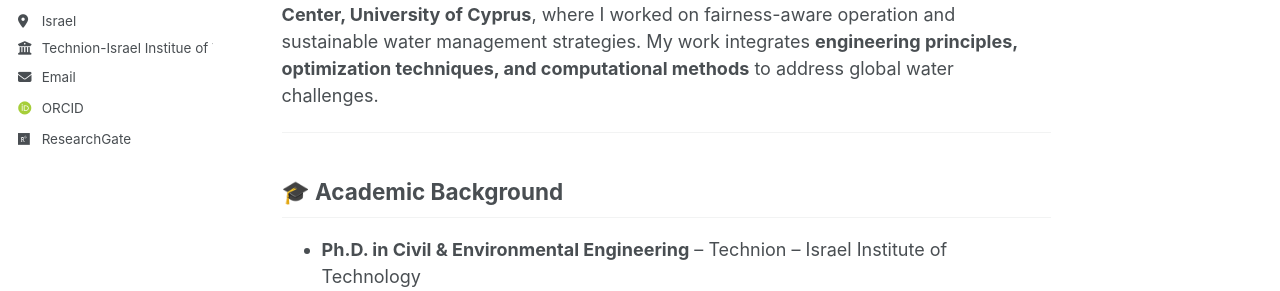
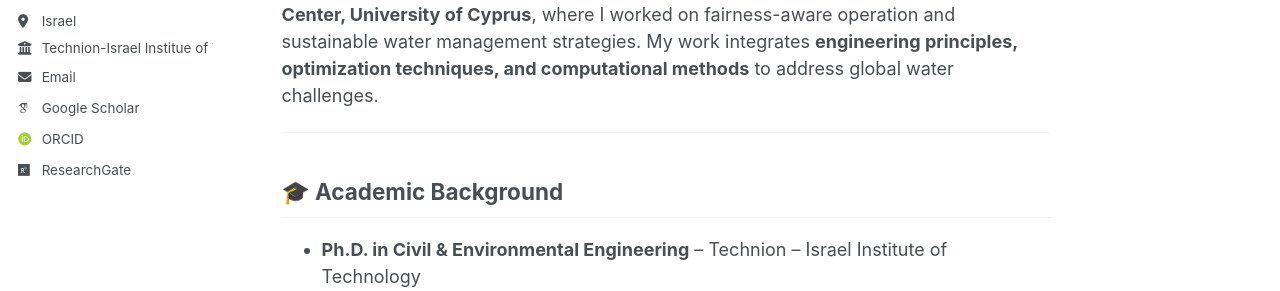
Before and after one commit to srimanpankaj/s, a Jekyll site: the page built from _pages/about.md, in a window 1280 px wide. Shown: the part 421-712 px from the top of the page. Built offline with Jekyll 4.4.1, drawn with Linux system fonts in a browser that asks for light colours; some web fonts are replaced; a script that is not in the unit is left out.

Commit message:
Update _config.yml

```diff
--- a/_config.yml
+++ b/_config.yml
@@ -13,9 +13,9 @@ title                    : "Sriman's Homepage"
 title_separator          : "-"
 name                     : &name "Sriman Pankaj Boindala"
 description              : &description "personal description"
-url                      : https://srimanpankaj.github.io # the base hostname & protocol for your site e.g. "https://[your GitHub username].github.io"
+url                      : https://srimanpankaj.github.io/s # the base hostname & protocol for your site e.g. "https://[your GitHub username].github.io"
 baseurl                  : "" # the subpath of your site, e.g. "/blog"
-repository               : "srimanpankaj/srimanpankaj.github.io/s"
+repository               : "srimanpankaj/srimanpankaj.github.io/s/"
 
 # Site Author - The following control what appear as part of the author content on the side bar.
 #               If a field is blank the icon and link will not appear, otherwise it will be shown.
@@ -33,7 +33,7 @@ author:
 
   # Academic websites
   arxiv            : # URL - Update with the correct link to your profile
-  googlescholar    : # "https://scholar.google.com/citations?user=df533j8AAAAJ&hl=en"
+  googlescholar    : "https://scholar.google.com/citations?user=df533j8AAAAJ&hl=en"
   impactstory      : # URL
   orcid            : "https://orcid.org/my-orcid?orcid=0000-0002-1305-6586"
   semantic         : # URL
```
